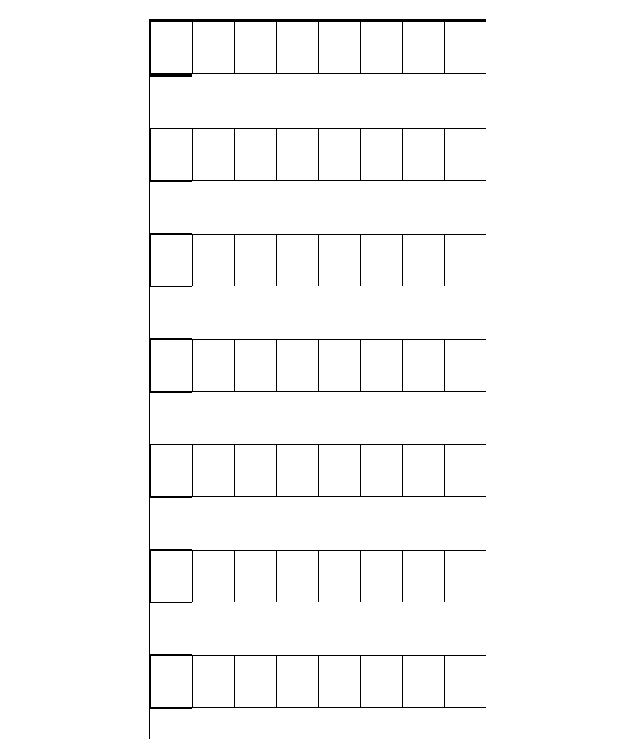
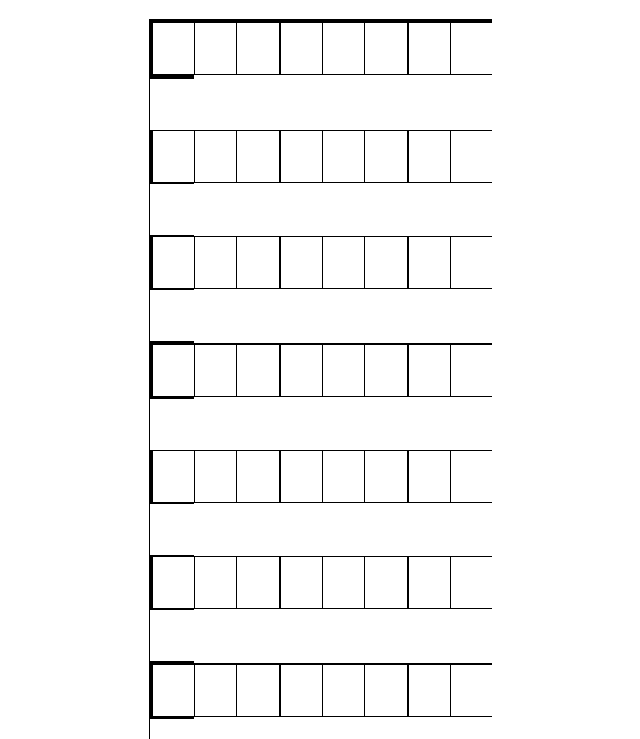
Before and after one commit to abhimadan/abhimadan.github.io, a plain HTML site: page index.html in a window 1280 px wide. Shown: the part 61-800 px from the top of the page, without its empty margins (302-942 px from the left). Drawn offline with Linux system fonts and the light colour scheme.

Commit message:
Changed borders back to px, looks better for now

```diff
--- a/solver.js
+++ b/solver.js
@@ -170,28 +170,28 @@ window.onload = function () {
             box.className = "box";
             if (i % 3 === 2) {
                 if (i === 8) {
-                    box.style.borderBottomWidth = "0.4224vh";
+                    box.style.borderBottomWidth = "4px";
                 } else {
-                    box.style.borderBottomWidth = "0.2112vh";
+                    box.style.borderBottomWidth = "2px";
                 }
             } else if (i % 3 === 0) {
                 if (i === 0) {
-                    box.style.borderTopWidth = "0.4224vh";
+                    box.style.borderTopWidth = "4px";
                 } else {
-                    box.style.borderTopWidth =  "0.2112vh";
+                    box.style.borderTopWidth =  "2px";
                 }
             }
             if (j % 3 === 2) {
                 if (j === 8) {
-                    box.style.borderRightWidth = "0.2083vw";
+                    box.style.borderRightWidth = "4px";
                 } else {
-                    box.style.borderRightWidth = "0.10417vw";
+                    box.style.borderRightWidth = "2px";
                 }
             } else if (j % 3 === 0) {
                 if (j === 0) {
-                    box.style.borderLeftWidth = "0.2083vw";
+                    box.style.borderLeftWidth = "4px";
                 } else {
-                    box.style.borderLeftWidth = "0.10417vw";
+                    box.style.borderLeftWidth = "2px";
                 }
             }
             text = document.createElement("input");
--- a/style.css
+++ b/style.css
@@ -10,7 +10,7 @@ h1 {
 }
 
 .box {
-    border-width: 0.1056vh 0.052083vw 0.1056vh 0.052083vw;
+    border-width: 1px;
     border-style: solid;
     border-color: #000000;
     display: inline-block;
```
